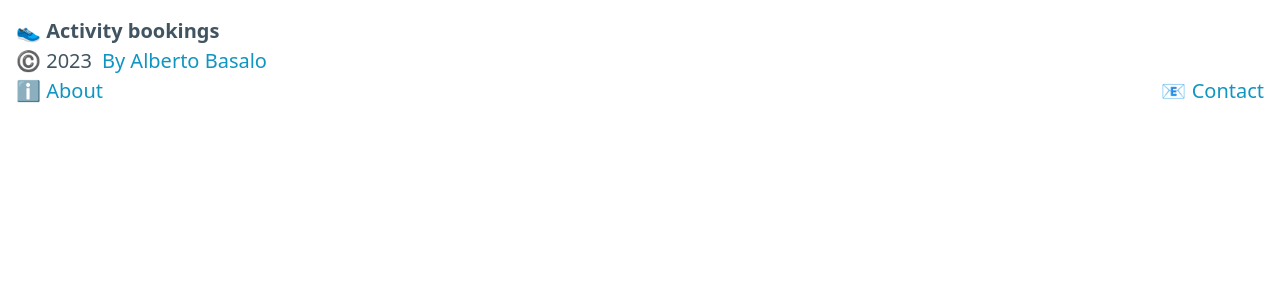
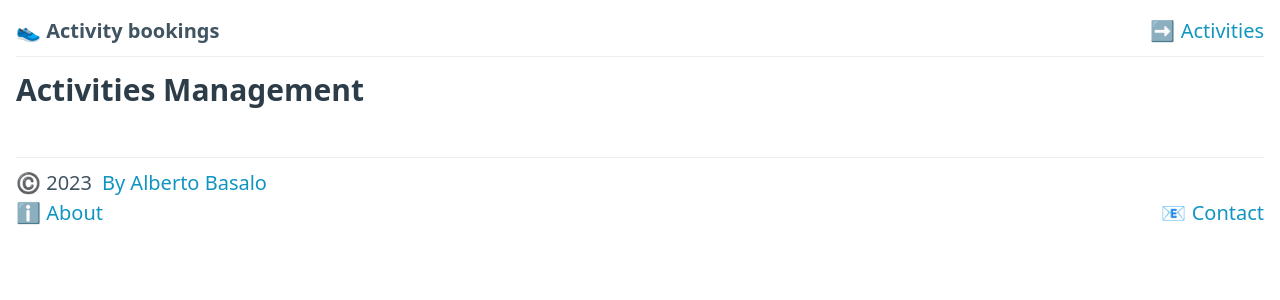
Before and after one commit to TrainingITCourses/minsait-ng_dev-23_04, an Angular app: page /activities in a window 1280 px wide. Before the commit this address led to /. Shown: the top 300 px of the page. Built offline with nearby package versions, Linux system fonts and the light colour scheme.

Commit message:
feat: activities link

```diff
--- /dev/null
+++ b/src/app/activities/activities.component.html
@@ -0,0 +1 @@
+<h3>Activities Management</h3>
--- /dev/null
+++ b/src/app/activities/activities.component.ts
@@ -0,0 +1,15 @@
+import { Component, OnInit } from '@angular/core';
+
+@Component({
+  selector: 'app-activities',
+  templateUrl: './activities.component.html',
+  styleUrls: ['./activities.component.css']
+})
+export class ActivitiesComponent implements OnInit {
+
+  constructor() { }
+
+  ngOnInit(): void {
+  }
+
+}
--- a/src/app/app-routing.module.ts
+++ b/src/app/app-routing.module.ts
@@ -17,6 +17,11 @@ const routes: Routes = [
     loadChildren: () =>
       import('./contact/contact.module').then((m) => m.ContactModule),
   },
+  {
+    path: 'activities',
+    loadChildren: () =>
+      import('./activities/activities.module').then((m) => m.ActivitiesModule),
+  },
 ];
 
 @NgModule({
--- a/src/app/layout/footer/footer.component.html
+++ b/src/app/layout/footer/footer.component.html
@@ -1,3 +1,4 @@
+<hr />
 <footer>
   <app-copy-right></app-copy-right>
   <nav>
--- a/src/app/layout/header/header.component.html
+++ b/src/app/layout/header/header.component.html
@@ -1,6 +1,7 @@
 <header>
   <nav>
     <app-title></app-title>
-    <ul></ul>
+    <a routerLink="activities">➡️ Activities</a>
   </nav>
 </header>
+<hr />
```
Also changed, not shown: src/app/activities/activities-routing.module.ts (added, +16 -0 lines), src/app/activities/activities.module.ts (added, +17 -0 lines), src/app/activities/activities.component.css (added), 1 other file (tests, documents, lock files or other folders).
